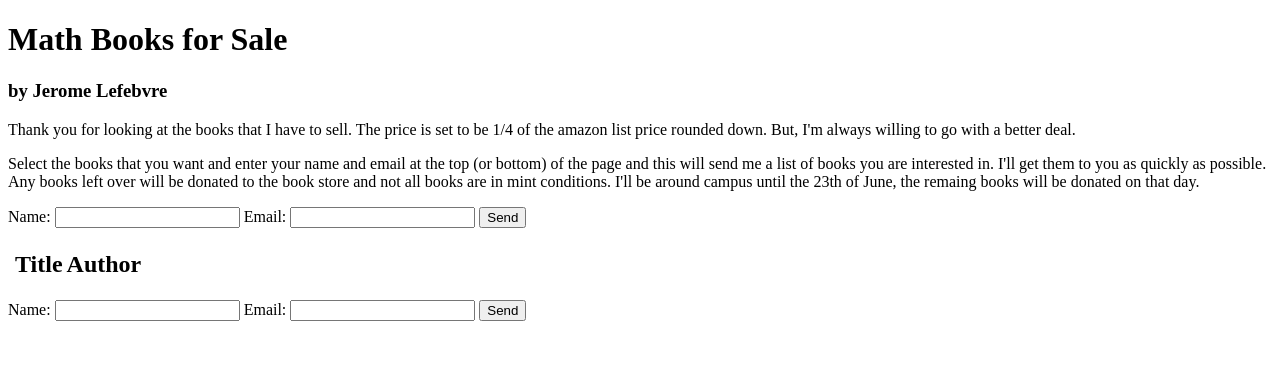
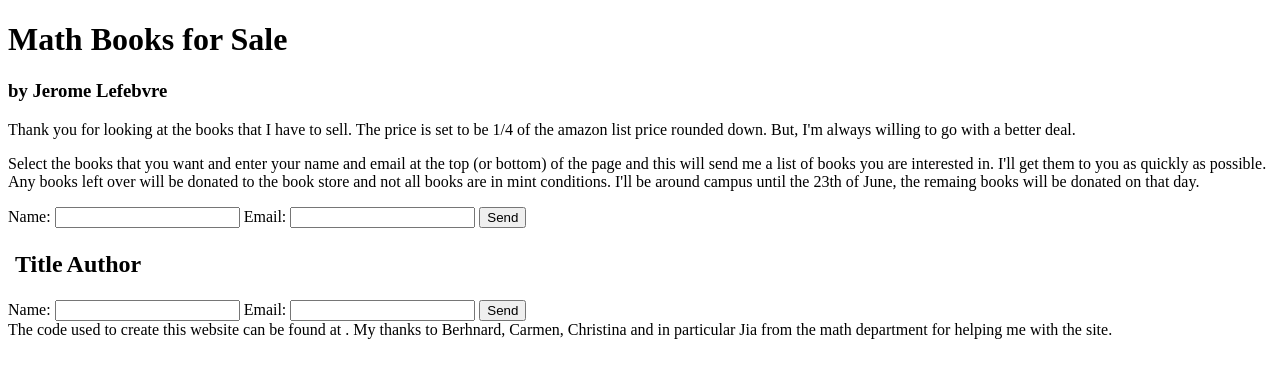
Before and after one commit to JeromeLefebvre/communicate, a Flask app: page / in a window 1280 px wide. Shown: the top 378 px of the page. Run offline with Flask 2, Linux system fonts and the light colour scheme; parts of the project's set-up code (start-up, migrations or seed data) failed here and were passed over.

Commit message:
Added info about how the site was built

```diff
--- a/templates/comm.html
+++ b/templates/comm.html
@@ -31,5 +31,7 @@ Name: <input type="text" name="name"> Email: <input type="text" name="email">
 Name: <input type="text" name="name"> Email: <input type="text" name="email">
 <input type="submit" name="my-form" value="Send">
 </form>
+
+The code used to create this website can be found at <link href="https://github.com/JeromeLefebvre/communicate">. My thanks to Berhnard, Carmen, Christina and in particular Jia from the math department for helping me with the site.
 </body>
 </html>
```
